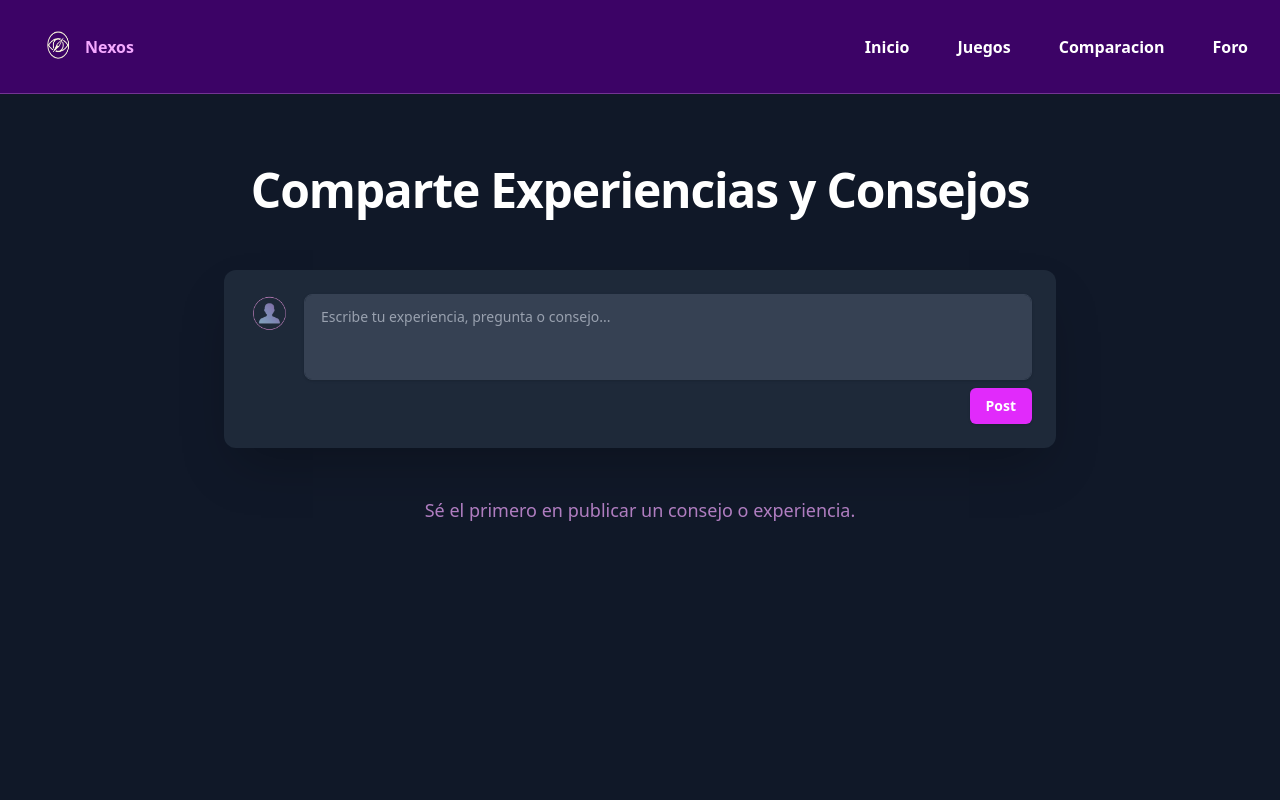
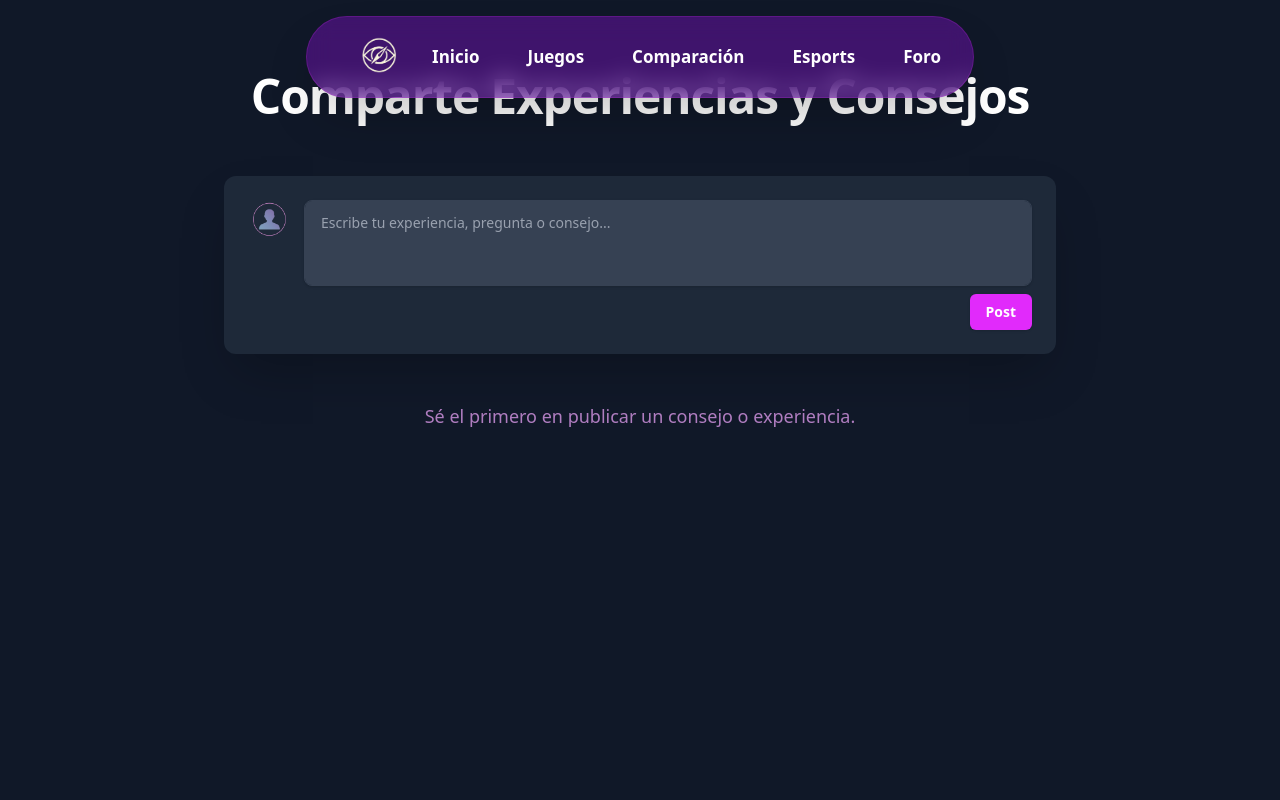
Before and after one commit to MateoLMR/Proyecto_nexos, a website: page src/Html/foro.html in a window 1280 px wide. Shown: the top 800 px of the page. Drawn offline with nearby package versions, Linux system fonts and the light colour scheme; files whose address does not match are found by name.

Commit message:
Navbar HTMLS

```diff
--- a/src/Html/foro.html
+++ b/src/Html/foro.html
@@ -9,20 +9,28 @@
     <script src="https://cdn.jsdelivr.net/npm/@tailwindcss/browser@4"></script>
 </head>
 
-<header class=" isolate overflow-hidden bg-purple-950 py-6 sm:py-0 border-b border-fuchsia-300/30 sticky top-0 z-50">
-    <nav aria-label="Global" class="mx-auto flex max-w-7xl items-center justify-between p-6 lg:px-8 relative z-10">
-        <div class="flex lg:flex-2">
-            <a href="../../index.html" class="-m-1.5 p-1.5 flex items-center gap-2">
+<header class="fixed top-4 inset-x-0 z-50 flex justify-center px-4">
+
+    <nav aria-label="Global"
+        class="mx-auto flex max-w-7xl items-center justify-between px-8 py-3
+        bg-purple-800/50 backdrop-blur-md border border-fuchsia-500/20 rounded-full shadow-2xl transition-all duration-300">
+        <div class="flex lg:flex-1">
+            <a href="index.html" class="flex items-center gap-2 transition-transform hover:scale-105">
                 <span class="sr-only">Nexos</span>
-                <img src="../Imagenes/logo.png" style="height: 45px; width: 45px;" class="h-10 w-10" />
-                <span class="text-2x2 font-semibold text-fuchsia-300">Nexos</span>
+                <img src="src/Imagenes/logo.png" alt="Logo Nexos" class="h-14 w-auto object-contain" />
             </a>
         </div>
-        <div class="flex flex-1 ml-2 justify-end items-center gap-10 lg:gap-x-12 ">
-            <a href="../../index.html" class="text-sm font-semibold leading-6 text-white" style="font-size: 16px;">Inicio</a>
-            <a href="Juegos.html" style="font-size: 16px;" class="text-sm font-semibold leading-6 text-white">Juegos</a>
-            <a href="comparar.html" style="font-size: 16px;"class="text-sm font-semibold leading-6 text-white">Comparacion</a>
-            <a href="foro.html" style="font-size: 16px;" class="text-sm font-semibold leading-6 text-white">Foro</a>
+        <div class="flex items-center gap-8 lg:gap-x-12 ml-6">
+            <a href="index.html"
+                class="text-[17px] font-semibold leading-6 text-white transition-all hover:text-fuchsia-300 hover:[text-shadow:_0_0_15px_rgb(212_126_252_/_0.8)]">Inicio</a>
+            <a href="src/Html/Juegos.html"
+                class="text-[17px] font-semibold leading-6 text-white transition-all hover:text-fuchsia-300 hover:[text-shadow:_0_0_15px_rgb(212_126_252_/_0.8)]">Juegos</a>
+            <a href="src/Html/comparar.html"
+                class="text-[17px] font-semibold leading-6 text-white transition-all hover:text-fuchsia-300 hover:[text-shadow:_0_0_15px_rgb(212_126_252_/_0.8)]">Comparación</a>
+            <a href=""
+                class="text-[17px] font-semibold leading-6 text-white transition-all hover:text-fuchsia-300 hover:[text-shadow:_0_0_15px_rgb(212_126_252_/_0.8)]">Esports</a>
+            <a href="src/Html/foro.html"
+                class="text-[17px] font-semibold leading-6 text-white transition-all hover:text-fuchsia-300 hover:[text-shadow:_0_0_15px_rgb(212_126_252_/_0.8)]">Foro</a>
         </div>
     </nav>
 </header>
```
Also changed, not shown: src/Html/Juegos.html (+19 -11 lines), src/Html/comparar.html (+19 -11 lines), src/Html/juego.html (+19 -11 lines).
